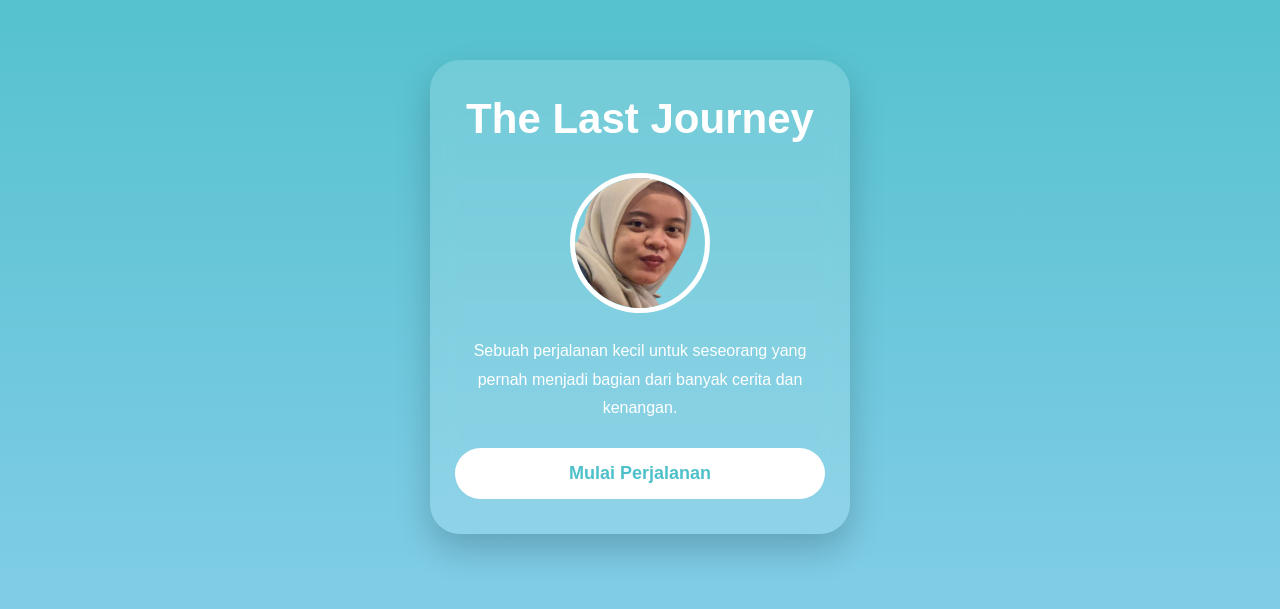
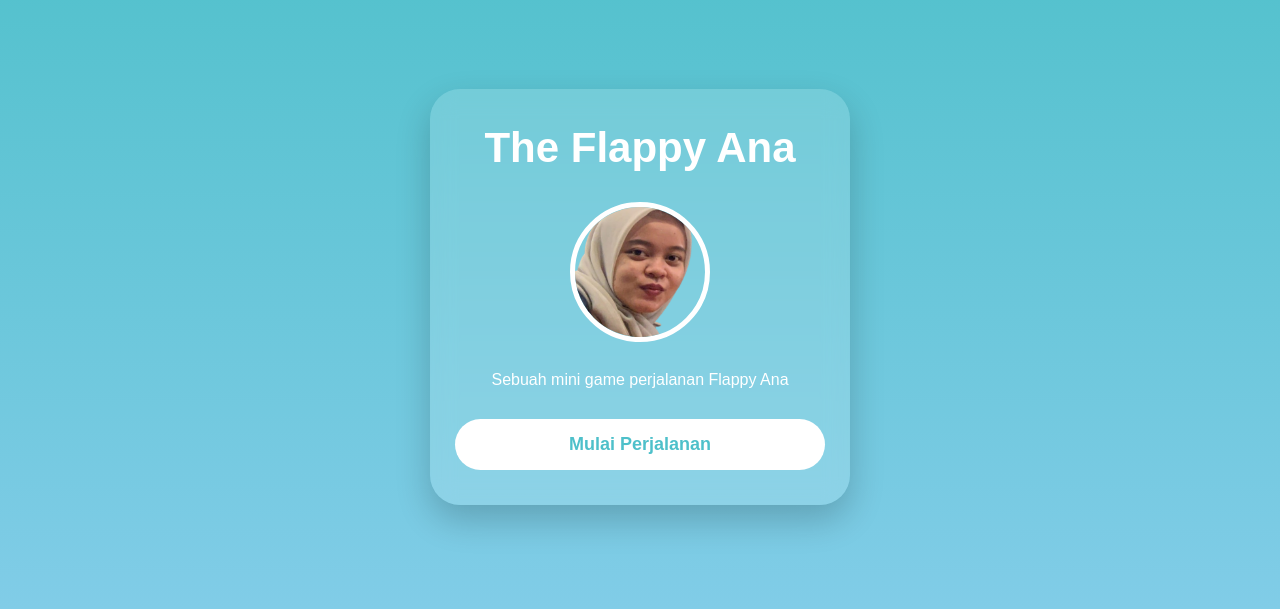
Before and after one commit to kaitkan554-eng/flappy-bird, a plain HTML site: page index.html in a window 1280 px wide. Shown: the part 103-712 px from the top of the page. Drawn offline with Linux system fonts and the light colour scheme.

Commit message:
perbaikan teks

```diff
--- a/index.html
+++ b/index.html
@@ -10,11 +10,11 @@
   <body>
     <div id="startScreen">
       <div class="start-card">
-        <h1>The Last Journey</h1>
+        <h1>The Flappy Ana</h1>
 
         <img src="assets/ana.png" alt="Ana" class="friend-photo" />
 
-        <p class="subtitle">Sebuah perjalanan kecil untuk seseorang yang pernah menjadi bagian dari banyak cerita dan kenangan.</p>
+        <p class="subtitle">Sebuah mini game perjalanan Flappy Ana</p>
 
         <button id="startBtn">Mulai Perjalanan</button>
       </div>
```
